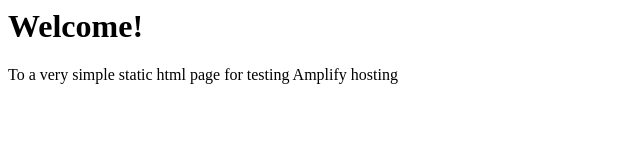
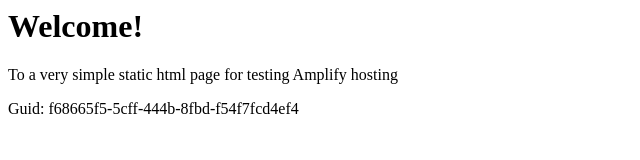
Before and after one commit to aws-aemilia-mxp/Github-PR-Commit-Integration-Test-DoNotTouch-v1-preprod-eu-south-1, a website: page src/index.html in a window 1280 px wide. Shown: the whole page, without its empty margins (0-640 px from the left). Drawn offline with Linux system fonts and the light colour scheme.

Commit message:
commit from integ tests

```diff
--- a/src/index.html
+++ b/src/index.html
@@ -1,3 +1,5 @@
+
+
 <html lang="en">
 
 <head>
@@ -10,6 +12,6 @@
 <body>
     <h1>Welcome!</h1>
     <p>To a very simple static html page for testing Amplify hosting</p>
-</body>
+    <p>Guid: f68665f5-5cff-444b-8fbd-f54f7fcd4ef4</p></body>
 
 </html>
```
